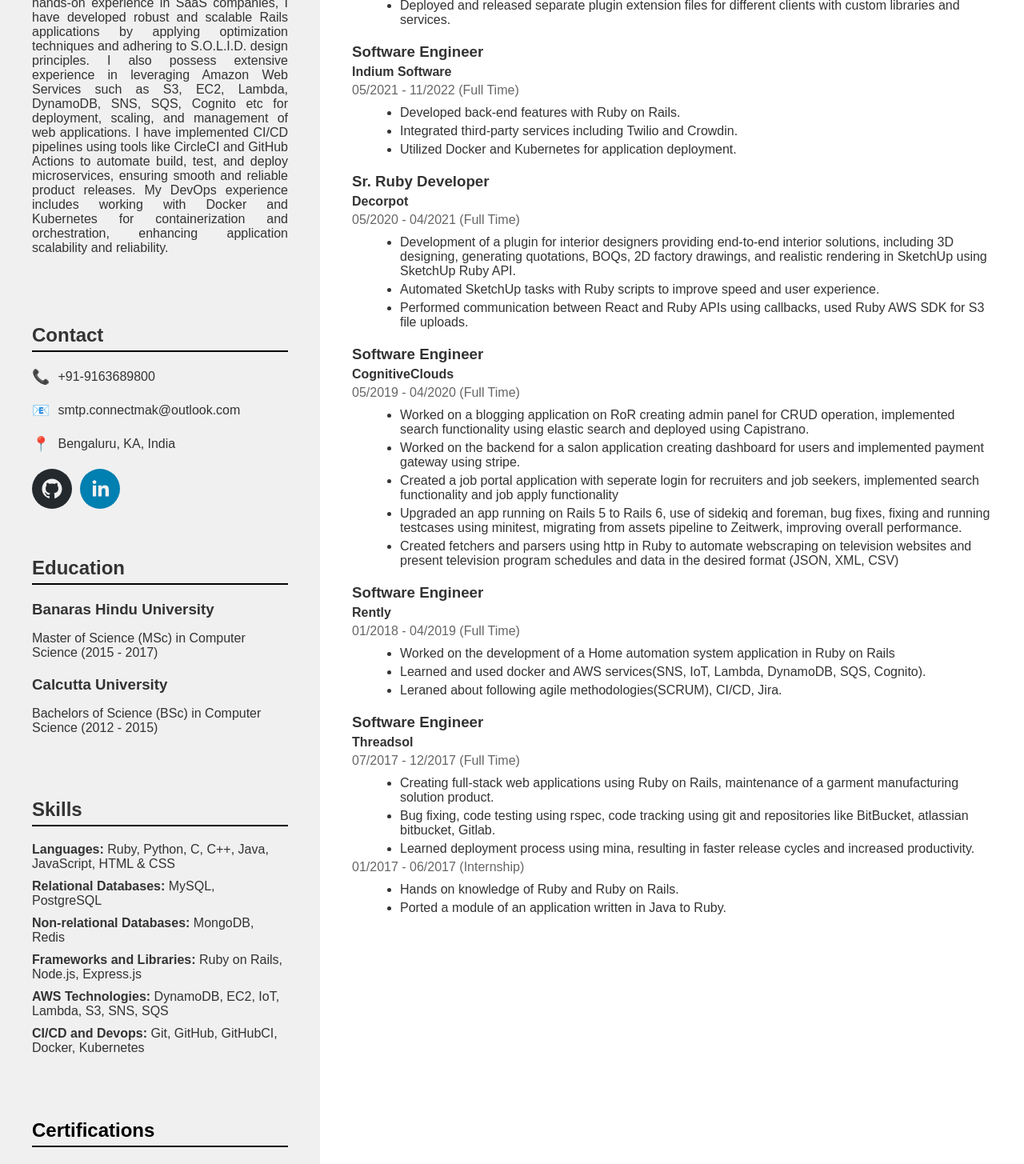
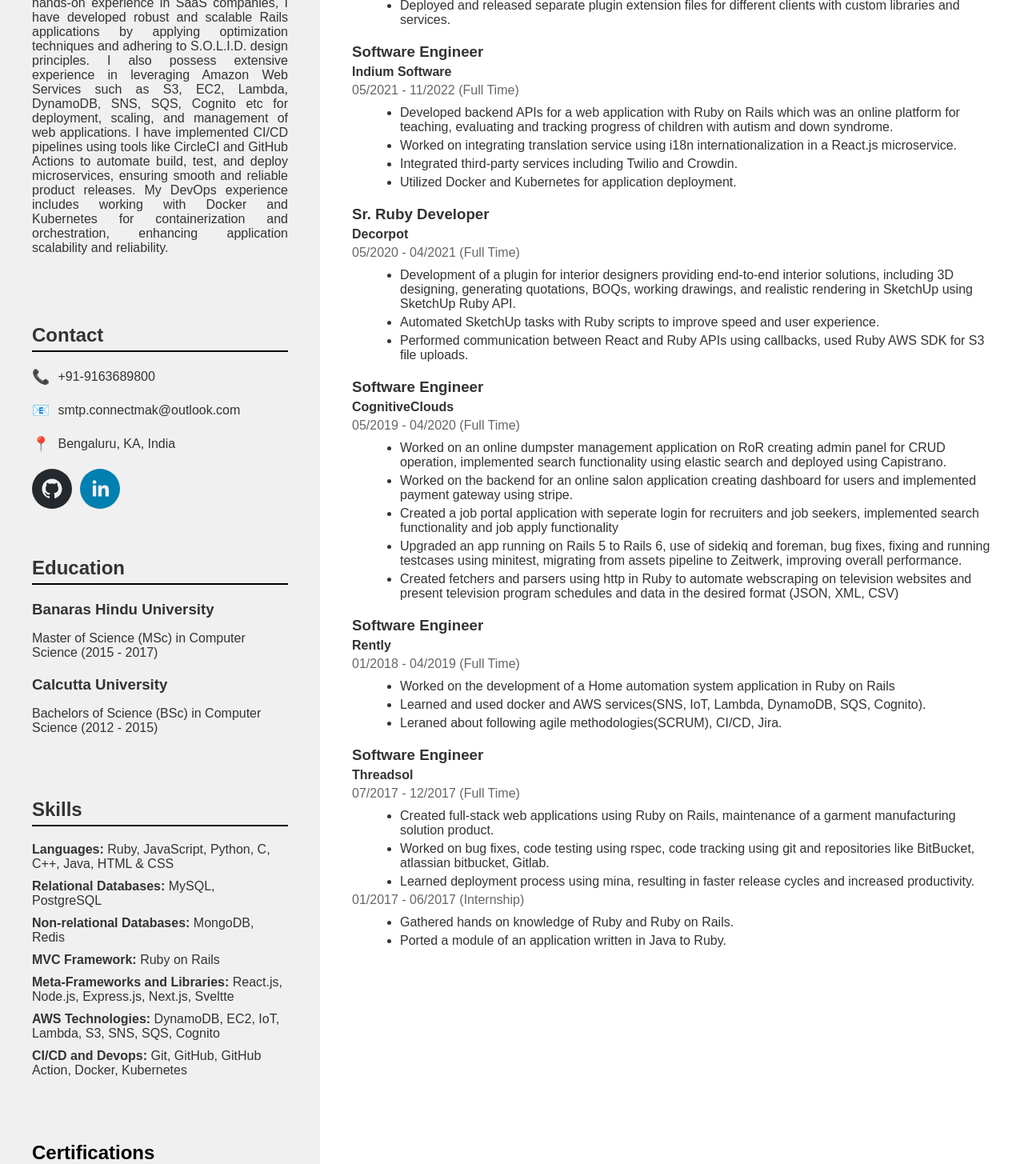
Before and after one commit to smakthe/resume-website, a React (Create React App) app: page / in a window 1280 px wide. Shown: the part 300-1755 px from the top of the page at 80% size. Built offline with nearby package versions, Linux system fonts and the light colour scheme.

Commit message:
Added details

```diff
--- a/src/components/Experience.js
+++ b/src/components/Experience.js
@@ -75,7 +75,8 @@
       <Company>Indium Software</Company>
       <JobPeriod>05/2021 - 11/2022 (Full Time)</JobPeriod>
       <JobDescription>
-        <JobItem>Developed back-end features with Ruby on Rails.</JobItem>
+        <JobItem>Developed backend APIs for a web application with Ruby on Rails which was an online platform for teaching, evaluating and tracking progress of children with autism and down syndrome.</JobItem>
+        <JobItem>Worked on integrating translation service using i18n internationalization in a React.js microservice.</JobItem>
         <JobItem>Integrated third-party services including Twilio and Crowdin.</JobItem>
         <JobItem>Utilized Docker and Kubernetes for application deployment.</JobItem>
       </JobDescription>
@@ -85,7 +86,7 @@
       <Company>Decorpot</Company>
       <JobPeriod>05/2020 - 04/2021 (Full Time)</JobPeriod>
       <JobDescription>
-        <JobItem>Development of a plugin for interior designers providing end-to-end interior solutions, including 3D designing, generating quotations, BOQs, 2D factory drawings, and realistic rendering in SketchUp using SketchUp Ruby API.</JobItem>
+        <JobItem>Development of a plugin for interior designers providing end-to-end interior solutions, including 3D designing, generating quotations, BOQs, working drawings, and realistic rendering in SketchUp using SketchUp Ruby API.</JobItem>
         <JobItem>Automated SketchUp tasks with Ruby scripts to improve speed and user experience.</JobItem>
         <JobItem>Performed communication between React and Ruby APIs using callbacks, used Ruby AWS SDK for S3 file uploads.</JobItem>
       </JobDescription>
@@ -95,8 +96,8 @@
       <Company>CognitiveClouds</Company>
       <JobPeriod>05/2019 - 04/2020 (Full Time)</JobPeriod>
       <JobDescription>
-        <JobItem>Worked on a blogging application on RoR creating admin panel for CRUD operation, implemented search functionality using elastic search and deployed using Capistrano.</JobItem>
-        <JobItem>Worked on the backend for a salon application creating dashboard for users and implemented payment gateway using stripe.</JobItem>
+        <JobItem>Worked on an online dumpster management application on RoR creating admin panel for CRUD operation, implemented search functionality using elastic search and deployed using Capistrano.</JobItem>
+        <JobItem>Worked on the backend for an online salon application creating dashboard for users and implemented payment gateway using stripe.</JobItem>
         <JobItem>Created a job portal application with seperate login for recruiters and job seekers, implemented search functionality and job apply functionality</JobItem>
         <JobItem>Upgraded an app running on Rails 5 to Rails 6, use of sidekiq and foreman, bug fixes, fixing and running testcases using minitest, migrating from assets pipeline to Zeitwerk, improving overall performance.</JobItem>
         <JobItem>Created fetchers and parsers using http in Ruby to automate webscraping on television websites and present television program schedules and data in the desired format (JSON, XML, CSV)</JobItem>
@@ -117,13 +118,13 @@
       <Company>Threadsol</Company>
       <JobPeriod>07/2017 - 12/2017 (Full Time)</JobPeriod>
       <JobDescription>
-        <JobItem>Creating full-stack web applications using Ruby on Rails, maintenance of a garment manufacturing solution product.</JobItem>
-        <JobItem>Bug fixing, code testing using rspec, code tracking using git and repositories like BitBucket, atlassian bitbucket, Gitlab.</JobItem>
+        <JobItem>Created full-stack web applications using Ruby on Rails, maintenance of a garment manufacturing solution product.</JobItem>
+        <JobItem>Worked on bug fixes, code testing using rspec, code tracking using git and repositories like BitBucket, atlassian bitbucket, Gitlab.</JobItem>
         <JobItem>Learned deployment process using mina, resulting in faster release cycles and increased productivity.</JobItem>
       </JobDescription>
       <JobPeriod>01/2017 - 06/2017 (Internship)</JobPeriod>
       <JobDescription>
-        <JobItem>Hands on knowledge of Ruby and Ruby on Rails.</JobItem>
+        <JobItem>Gathered hands on knowledge of Ruby and Ruby on Rails.</JobItem>
         <JobItem>Ported a module of an application written in Java to Ruby.</JobItem>
       </JobDescription>
     </Job>
--- a/src/components/Skills.js
+++ b/src/components/Skills.js
@@ -24,12 +24,13 @@
   <SkillsContainer>
     <Title>Skills</Title>
     <SkillList>
-      <SkillItem><strong>Languages:</strong> Ruby, Python, C, C++, Java, JavaScript, HTML & CSS</SkillItem>
+      <SkillItem><strong>Languages:</strong> Ruby, JavaScript, Python, C, C++, Java, HTML & CSS</SkillItem>
       <SkillItem><strong>Relational Databases:</strong> MySQL, PostgreSQL</SkillItem>
       <SkillItem><strong>Non-relational Databases:</strong> MongoDB, Redis</SkillItem>
-      <SkillItem><strong>Frameworks and Libraries:</strong> Ruby on Rails, Node.js, Express.js</SkillItem>
-      <SkillItem><strong>AWS Technologies:</strong> DynamoDB, EC2, IoT, Lambda, S3, SNS, SQS</SkillItem>
-      <SkillItem><strong>CI/CD and Devops:</strong> Git, GitHub, GitHubCI, Docker, Kubernetes</SkillItem>
+      <SkillItem><strong>MVC Framework:</strong> Ruby on Rails</SkillItem>
+      <SkillItem><strong>Meta-Frameworks and Libraries:</strong> React.js, Node.js, Express.js, Next.js, Sveltte</SkillItem>
+      <SkillItem><strong>AWS Technologies:</strong> DynamoDB, EC2, IoT, Lambda, S3, SNS, SQS, Cognito</SkillItem>
+      <SkillItem><strong>CI/CD and Devops:</strong> Git, GitHub, GitHub Action, Docker, Kubernetes</SkillItem>
     </SkillList>
   </SkillsContainer>
 );
```
